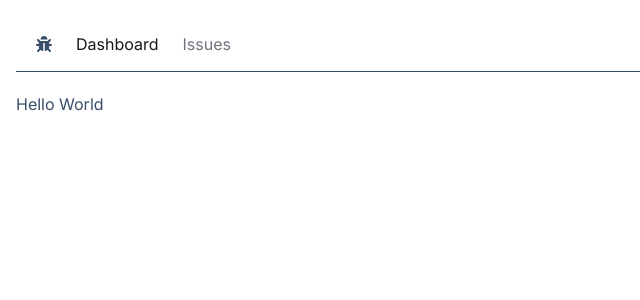
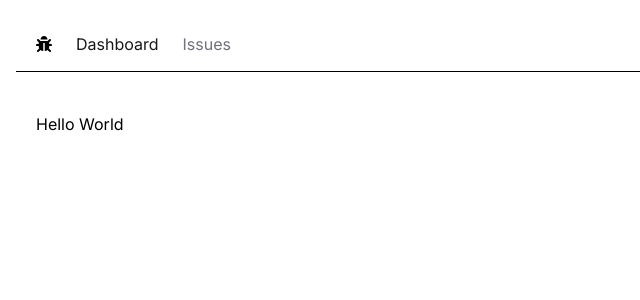
Before and after one commit to DRSUCCESS/issue-tracker, a Next.js app: page / in a window 1280 px wide. Shown: the top 300 px of the page, without its empty margins (0-640 px from the left). Built offline with nearby package versions, Linux system fonts and the light colour scheme; what @radix-ui/themes would draw is missing.

Commit message:
Build new issue page

```diff
--- a/app/globals.css
+++ b/app/globals.css
@@ -1,8 +1,6 @@
 @import "tailwindcss";
 
-@plugin "daisyui" {
-    themes: winter --default, night --prefersdark;
-}
+@plugin "daisyui" {themes: winter}
 
 body {
     color: rgb(var(--foreground-rgb));
--- /dev/null
+++ b/app/issues/new/page.tsx
@@ -0,0 +1,11 @@
+import { Button, Flex, TextArea, TextField } from "@radix-ui/themes";
+
+export default function NewIssuePage() {
+	return (
+		<Flex gap="4" direction="column" maxWidth="25rem">
+			<TextField.Root placeholder="Title" />
+			<TextArea placeholder="Description" />
+			<Button>Submit New Issue</Button>
+		</Flex>
+	);
+}
--- a/app/issues/page.tsx
+++ b/app/issues/page.tsx
@@ -1,7 +1,8 @@
 import { Button } from "@radix-ui/themes";
+import Link from "next/link";
 
 export default function IssuesPage() {
 	return (
-		<Button>New Issue</Button>
+		<Button><Link href="/issues/new">New Issue</Link></Button>
 	);
 }
--- a/app/layout.tsx
+++ b/app/layout.tsx
@@ -8,8 +8,8 @@ import { Theme } from "@radix-ui/themes";
 const inter = Inter({ subsets: ['latin'] })
 
 export const metadata: Metadata = {
-  title: 'Create Next App',
-  description: 'Generated by create next app',
+  title: 'Issue Tracker',
+  description: 'Track bugs and issues across your projects',
 }
 
 export default function RootLayout({
@@ -22,7 +22,7 @@ export default function RootLayout({
       <body className={inter.className}>
         <Theme appearance="light" accentColor="violet" radius="large" scaling="95%">
           <NavBar />
-          <main>{children}</main>
+          <main className="p-5">{children}</main>
         </Theme>
       </body>
     </html>
```
